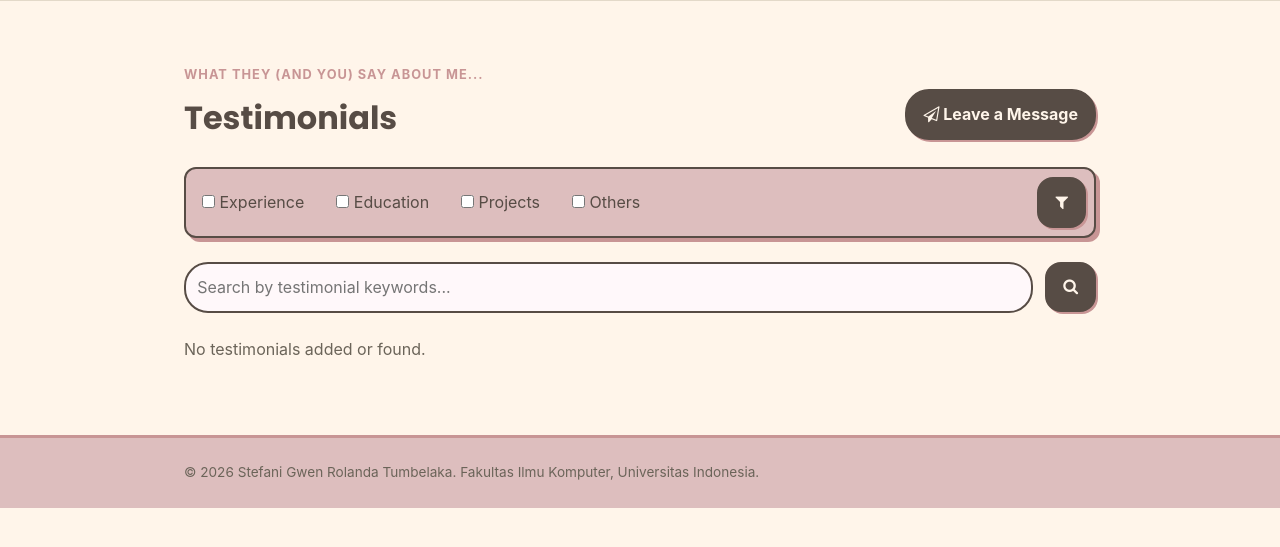
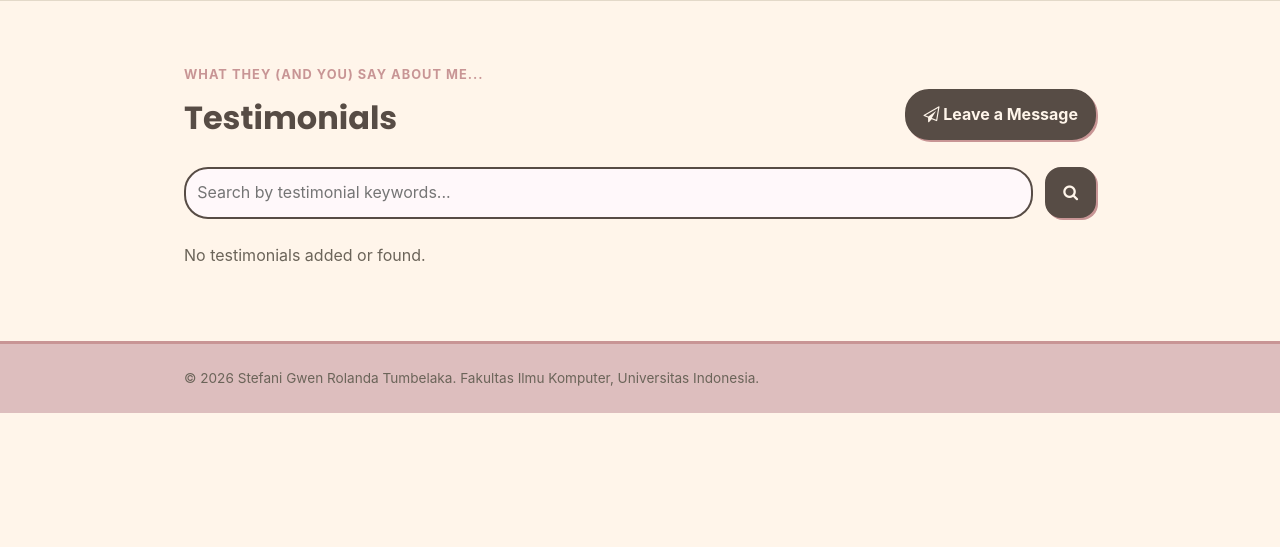
Before and after one commit to stefanigwen14/myportofolio, a Django app: page /testimonials/ in a window 1280 px wide. Shown: the part 92-639 px from the top of the page. Run offline with Django 5.2, Linux system fonts and the light colour scheme; the visitor is signed in with stand-in values (Sample User, id 1); data that the repository does not hold is empty.

Commit message:
fix: Fixed bugs for popup modals both testimonial and projects

```diff
--- a/main/views.py
+++ b/main/views.py
@@ -153,26 +153,11 @@ def show_testimonials(request):
     return render(request, "testimonial.html", context)
 
 def get_testimonials_json(request):
-    category_query = request.GET.getlist("testimonial_category")
     title_query = request.GET.get("title", "").strip()
     testimonials = Testimonial.objects.prefetch_related('hearted_by').all()
 
     if title_query:
         testimonials = testimonials.filter(message__icontains=title_query)
-
-    categories = []
-    if category_query:
-        # checking which categories are in the query
-        if "Education" in category_query:
-            categories.extend(list(Education.objects.values_list("institution", flat=True)))
-        if "Experience" in category_query:
-            categories.extend(list(Experience.objects.values_list("title", flat=True)))
-        if "Projects" in category_query:
-            categories.extend(list(Project.objects.values_list("title", flat=True)))
-        if "Others" in category_query:
-            categories.extend(["Others", "others"])
-        # filtered if the relevant_experience is in the categories that are in the query
-        testimonials = testimonials.filter(related_experience__in=categories)
 
     data = []
     for testimonial in testimonials:
--- a/templates/components/project_form_modal.html
+++ b/templates/components/project_form_modal.html
@@ -13,7 +13,7 @@
     <div class="project-form-modal__content">
         <button type="button"
                 class="project-form-modal__close"
-                popovertarget="Close add project form"
+                popovertarget="add-project-modal"
                 popovertargetaction="hide"
                 aria-label="Close add project form">×</button>
 
--- a/templates/components/testimonial_form_modal.html
+++ b/templates/components/testimonial_form_modal.html
@@ -13,7 +13,7 @@
     <div class="project-form-modal__content">
         <button type="button"
                 class="project-form-modal__close"
-                popovertarget="Close add testimonial form"
+                popovertarget="add-testimonial-modal"
                 popovertargetaction="hide"
                 aria-label="Close add testimonial form">×</button>
 
--- a/templates/testimonial.html
+++ b/templates/testimonial.html
@@ -18,16 +18,6 @@
                         </button>
                     {% endif %}
                 </div>
-                <form method="get"
-                      action="{% url 'main:show_testimonials' %}"
-                      class="testimonial-filter"
-                      id="testimonial-filter">
-                    <label><input type="checkbox" name="testimonial_category" value="Experience"> Experience</label>
-                    <label><input type="checkbox" name="testimonial_category" value="Education"> Education</label>
-                    <label><input type="checkbox" name="testimonial_category" value="Projects"> Projects</label>
-                    <label><input type="checkbox" name="testimonial_category" value="Others"> Others</label>
-                    <button type="submit" class="button search-button"><i class="fa fa-filter"></i></button>
-                </form>
                 <form method="get"
                       id="testimonial-search-form"
                       action="{% url 'main:show_testimonials' %}"
@@ -71,12 +61,12 @@
     {% endif %}
 
     <script>
+
     // Konfigurasi
-
     const BASE_TESTIMONIALS_ENDPOINT = "{% url 'main:get_testimonials_json' %}";
     const IS_SUPERUSER = "{{ user.is_superuser|yesno:'true,false' }}" === "true";
     let testimonialsAbortController;
-    let currendEditUrl = null;
+    let currentEditUrl = null;
 
     // Elemen DOM
     const loadingState = document.getElementById('loading');
@@ -85,7 +75,6 @@
     const gridContainer = document.getElementById('grid');
     const searchForm = document.getElementById('testimonial-search-form');
     const searchInput = document.getElementById('search-input');
-    const filterInput = document.getElementById("testimonial-filter")
     const SEARCH_DEBOUNCE_DELAY = 300;
     let searchDebounceTimer;
 
@@ -232,10 +221,6 @@
         fetchTestimonials(searchInput.value.trim());
     }
 
-    // Event Handlers untuk filter
-    function filterTestimonials() {
-        fetchTestimonials();
-    }
 
     searchInput.addEventListener("input", function() {
         clearTimeout(searchDebounceTimer);
```
